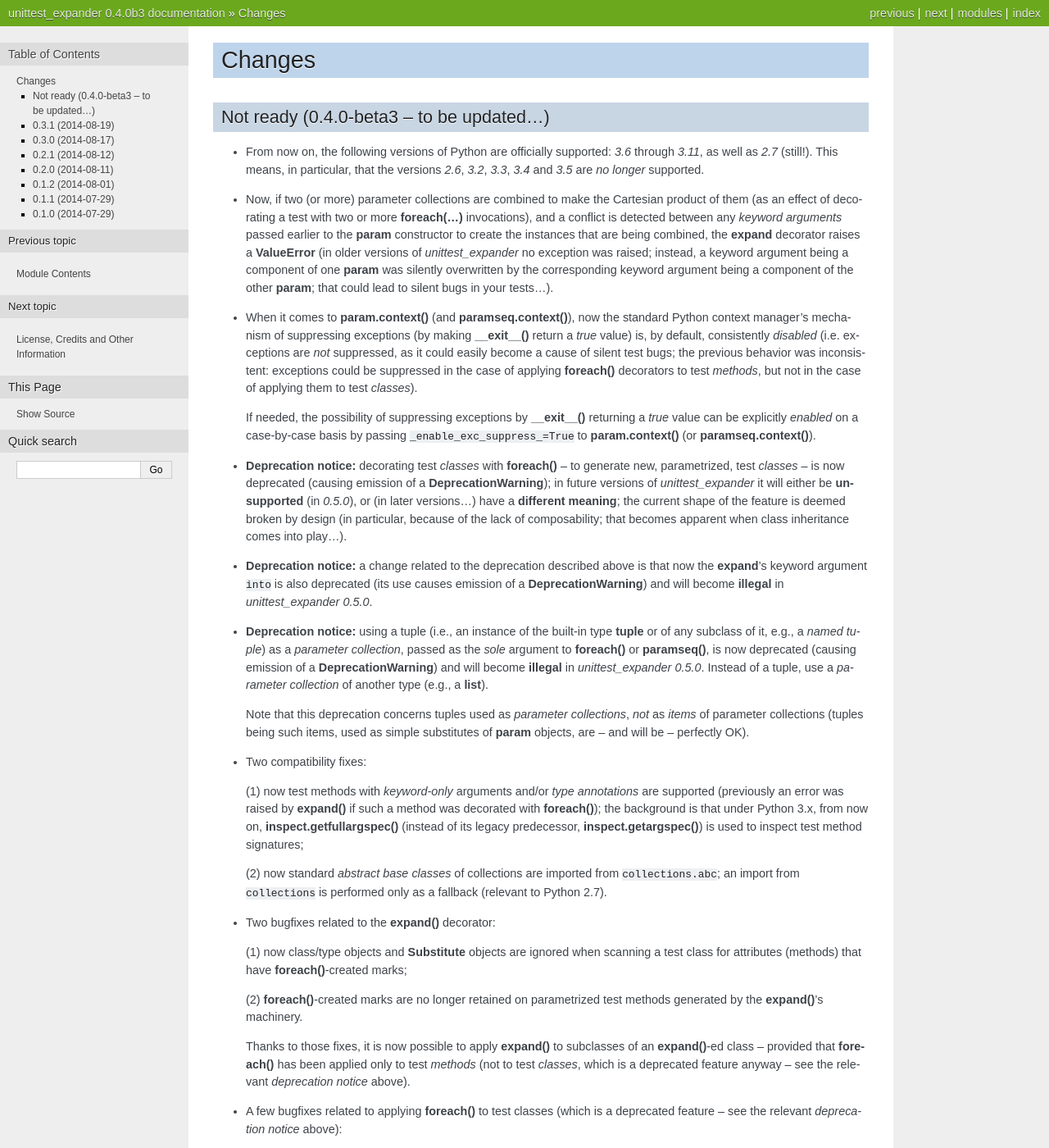
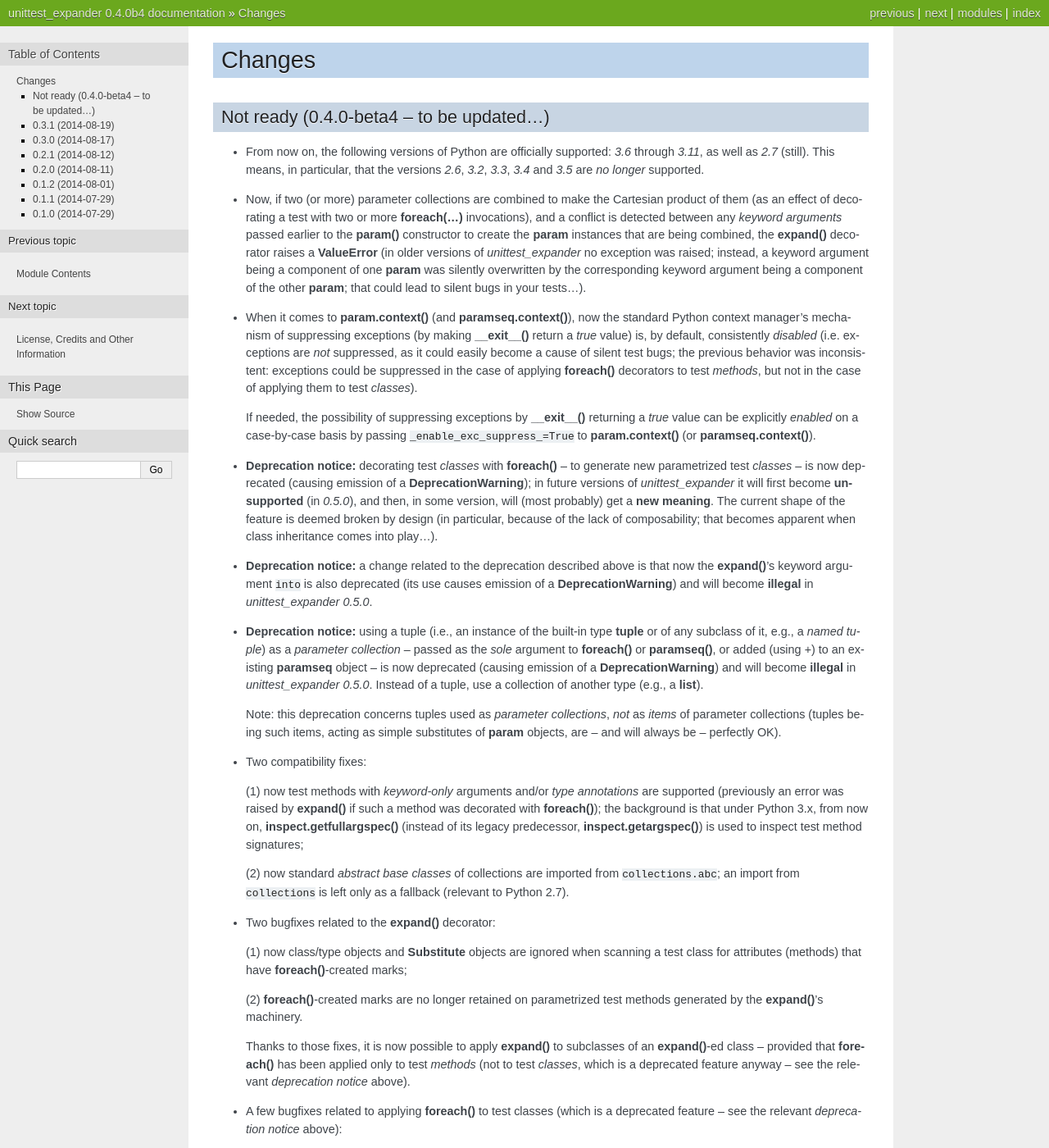
Before and after one commit to zuo/unittest_expander, a Sphinx documentation site: the page built from docs/changes.rst, in a window 1280 px wide and 1400 px high. Shown: the whole window at 82% size. Built offline with Sphinx 7.4.7, drawn with Linux system fonts in a browser that asks for light colours; some of the changed text lies outside the part shown.

Commit message:
Fourth beta release of 0.4.0
A bunch of changes:

* now adding (using the `+` operator) tuples to `paramseq` objects (and
  `paramseq` objects to tuples) is also deprecated;
* DeprecationWarning-related fixes and improvements;
* docs, package metadata, CI stuff, etc.: updates, improvements, fixes.

```diff
--- a/CHANGES.rst
+++ b/CHANGES.rst
@@ -1,21 +1,21 @@
 Changes
 =======
 
-Not ready (0.4.0-beta3 -- to be updated...)
+Not ready (0.4.0-beta4 -- to be updated...)
 -------------------------------------------
 
 * From now on, the following versions of Python are officially
-  supported: *3.6* through *3.11*, as well as *2.7* (still!). This
-  means, in particular, that the versions *2.6*, *3.2*, *3.3*, *3.4*
-  and *3.5* are *no longer* supported.
+  supported: *3.6* through *3.11*, as well as *2.7* (still). This means,
+  in particular, that the versions *2.6*, *3.2*, *3.3*, *3.4* and *3.5*
+  are *no longer* supported.
 
 * Now, if two (or more) parameter collections are combined to make the
   Cartesian product of them (as an effect of decorating a test with
   two or more **foreach(...)** invocations), and a conflict is detected
-  between any *keyword arguments* passed earlier to the **param**
-  constructor to create the instances that are being combined, the
-  **expand** decorator raises a **ValueError** (in older versions of
-  *unittest_expander* no exception was raised; instead, a keyword
+  between any *keyword arguments* passed earlier to the **param()**
+  constructor to create the **param** instances that are being combined,
+  the **expand()** decorator raises a **ValueError** (in older versions
+  of *unittest_expander* no exception was raised; instead, a keyword
   argument being a component of one **param** was silently overwritten
   by the corresponding keyword argument being a component of the other
   **param**; that could lead to silent bugs in your tests...).
@@ -35,31 +35,32 @@ Not ready (0.4.0-beta3 -- to be updated...)
   (or **paramseq.context()**).
 
 * **Deprecation notice:** decorating test *classes* with **foreach()**
-  -- to generate new, parametrized, test *classes* -- is now deprecated
+  -- to generate new parametrized test *classes* -- is now deprecated
   (causing emission of a **DeprecationWarning**); in future versions of
-  *unittest_expander* it will either be **unsupported** (in *0.5.0*), or
-  (in later versions...) have a **different meaning**; the current shape
-  of the feature is deemed broken by design (in particular, because of
-  the lack of composability; that becomes apparent when class
-  inheritance comes into play...).
+  *unittest_expander* it will first become **unsupported** (in *0.5.0*),
+  and then, in some version, will (most probably) get a **new meaning**.
+  The current shape of the feature is deemed broken by design (in
+  particular, because of the lack of composability; that becomes
+  apparent when class inheritance comes into play...).
 
 * **Deprecation notice:** a change related to the deprecation described
-  above is that now the **expand**'s keyword argument ``into`` is also
+  above is that now the **expand()**'s keyword argument ``into`` is also
   deprecated (its use causes emission of a **DeprecationWarning**) and
   will become **illegal** in *unittest_expander 0.5.0*.
 
 * **Deprecation notice:** using a tuple (i.e., an instance of the
   built-in type **tuple** or of any subclass of it, e.g., a *named
-  tuple*) as a *parameter collection*, passed as the *sole* argument
-  to **foreach()** or **paramseq()**, is now deprecated (causing
-  emission of a **DeprecationWarning**) and will become **illegal**
-  in *unittest_expander 0.5.0*.  Instead of a tuple, use a *parameter
-  collection* of another type (e.g., a **list**).
+  tuple*) as a *parameter collection* -- passed as the *sole* argument
+  to **foreach()** or **paramseq()**, or added (using `+`) to an
+  existing **paramseq** object -- is now deprecated (causing emission
+  of a **DeprecationWarning**) and will become **illegal** in
+  *unittest_expander 0.5.0*.  Instead of a tuple, use a collection
+  of another type (e.g., a **list**).
 
-  Note that this deprecation concerns tuples used as *parameter
-  collections*, *not* as *items* of parameter collections (tuples being
-  such items, used as simple substitutes of **param** objects, are --
-  and will be -- perfectly OK).
+  Note: this deprecation concerns tuples used as *parameter collections*,
+  *not* as *items* of parameter collections (tuples being such items,
+  acting as simple substitutes of **param** objects, are -- and will
+  always be -- perfectly OK).
 
 * Two compatibility fixes:
 
@@ -71,8 +72,8 @@ Not ready (0.4.0-beta3 -- to be updated...)
   **inspect.getargspec()**) is used to inspect test method signatures;
 
   (2) now standard *abstract base classes* of collections are imported
-  from ``collections.abc``; an import from ``collections`` is performed
-  only as a fallback (relevant to Python 2.7).
+  from ``collections.abc``; an import from ``collections`` is left only
+  as a fallback (relevant to Python 2.7).
 
 * Two bugfixes related to the **expand()** decorator:
 
--- a/docs/conf.py
+++ b/docs/conf.py
@@ -75,7 +75,7 @@ master_doc = 'index'
 
 # General information about the project.
 project = u'unittest_expander'
-copyright = u'2014-2021, Jan Kaliszewski (zuo) and others'
+copyright = u'2014-2023, Jan Kaliszewski (zuo) and others'
 
 # The version info for the project you're documenting, acts as replacement for
 # |version| and |release|, also used in various other places throughout the
@@ -295,7 +295,7 @@ texinfo_documents = [
 epub_title = u'unittest_expander'
 epub_author = u'Jan Kaliszewski (zuo) and others'
 epub_publisher = u'Jan Kaliszewski (zuo)'
-epub_copyright = u'2014-2021, Jan Kaliszewski (zuo) and others'
+epub_copyright = u'2014-2023, Jan Kaliszewski (zuo) and others'
 
 # The basename for the epub file. It defaults to the project name.
 #epub_basename = u'unittest_expander'
--- a/setup.cfg
+++ b/setup.cfg
@@ -1,6 +1,6 @@
 [metadata]
 name = unittest_expander
-version = 0.4.0b3
+version = 0.4.0b4
 description = Easy and flexible unit test parametrization.
 long_description = file: README.rst
 long_description_content_type = text/x-rst
```
Also changed, not shown: docs/reference.rst (+32 -25 lines), unittest_expander.py (+61 -47 lines), .travis.yml, LICENSE.txt, 1 other file.
